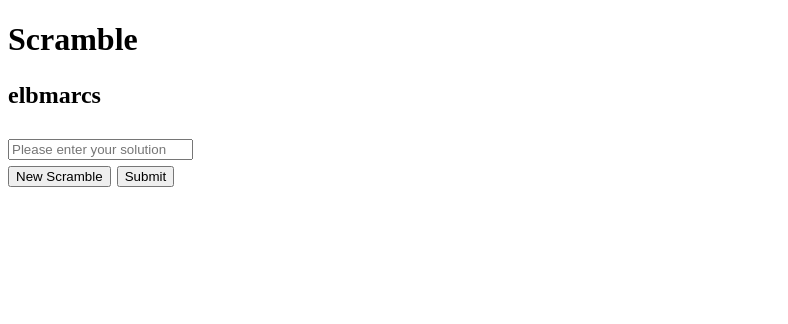
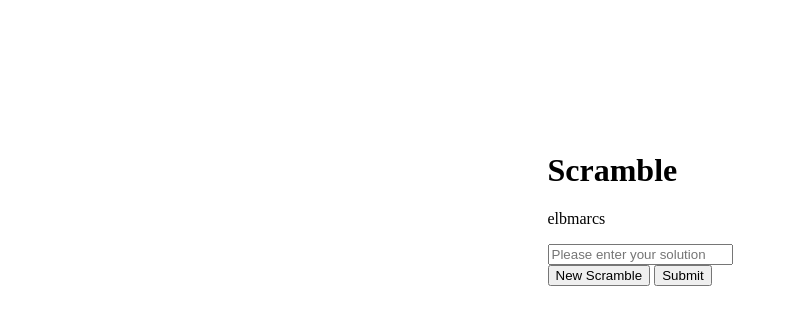
Before and after one commit to JeddRG/jeddrg.github.io, a plain HTML site: page index.html in a window 1280 px wide. Shown: the whole page, without its empty margins (0-788 px from the left). Drawn offline with Linux system fonts and the light colour scheme.

Commit message:
fixed alignment issue
Header scramble displayed next to other information. Css container was having the centering applied to it instead of the whole body. silly mistake

```diff
--- a/index.html
+++ b/index.html
@@ -6,32 +6,28 @@
 
 
 <head>
-<title> Scramble - An Anagram Game </title>
+<title>Scramble - An Anagram Game</title>
 <link rel="stylesheet" href="style.css">
 </head>
 
 <body>
-
 	<div class="container">
-	<h1> Scramble <h2>
+		<h1>Scramble</h1>
 		<div class="content">
-		<p class="word"> elbmarcs</p>
+			<p class="word">elbmarcs</p>
 			<!-- This will be where the scramble is displayed -->
 			<!-- TODO: have this word be randomised from a text folder of words -->
 
 			<input type="text" placeholder="Please enter your solution">
 			<!-- This is the input box so that users can enter their answer -->
 
+			<!-- These are the buttons so that a user can choose a new word or submit their solution -->
 			<div class="buttons">
-		<!-- Thease are the buttons so that a user can choose a new word or submit their solution -->
 				<button class="newWord">New Scramble</button>
 				<button class="submit">Submit</button>
 			</div>
-
 		</div>
 	</div>
-
-
 </body>
 
 
--- a/style.css
+++ b/style.css
@@ -2,8 +2,9 @@
 /* This is a website which will host an anagram game called "Scramble" */
 /* This is the Css for the webpage */
 
-container{
-	max-wdith: 500px;
-	margin: auto;
-	padding: 10px;
+body{
+	display: flex;
+	align-items: center;
+	justify-content: center;
+	min-height: 50vh;
 }
```
Lines whose indentation alone changed are shown as unchanged.
